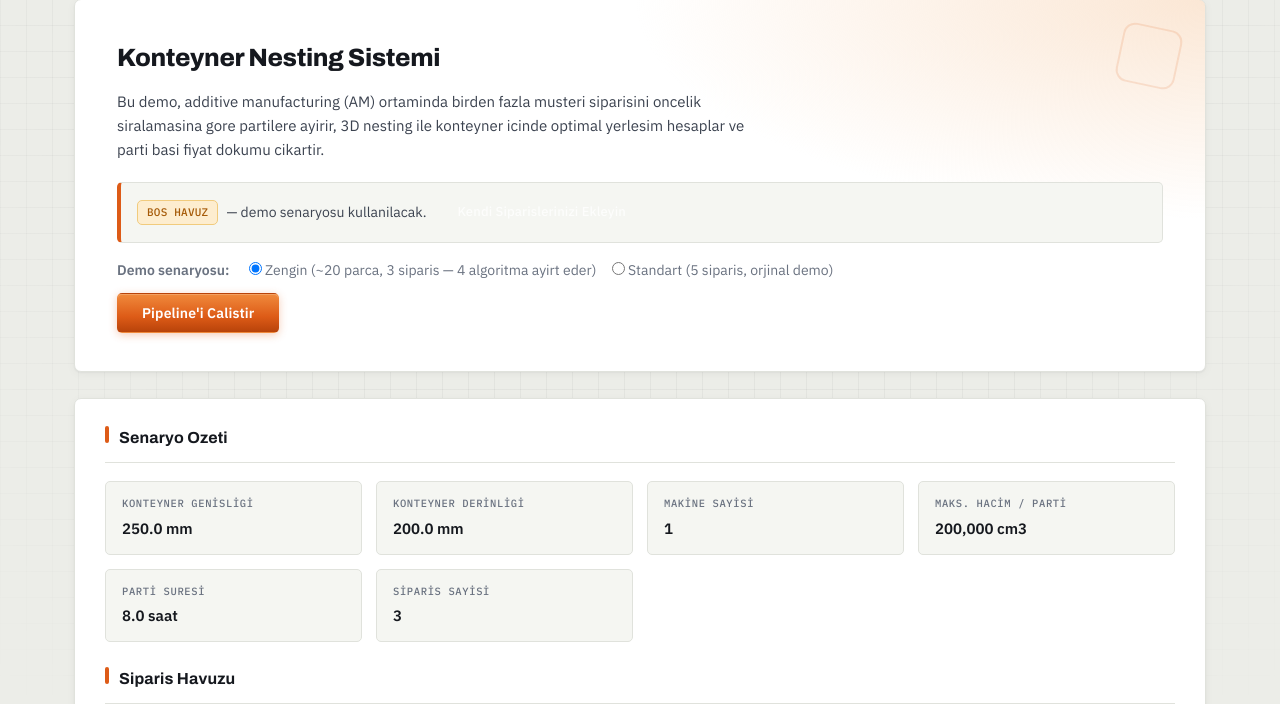
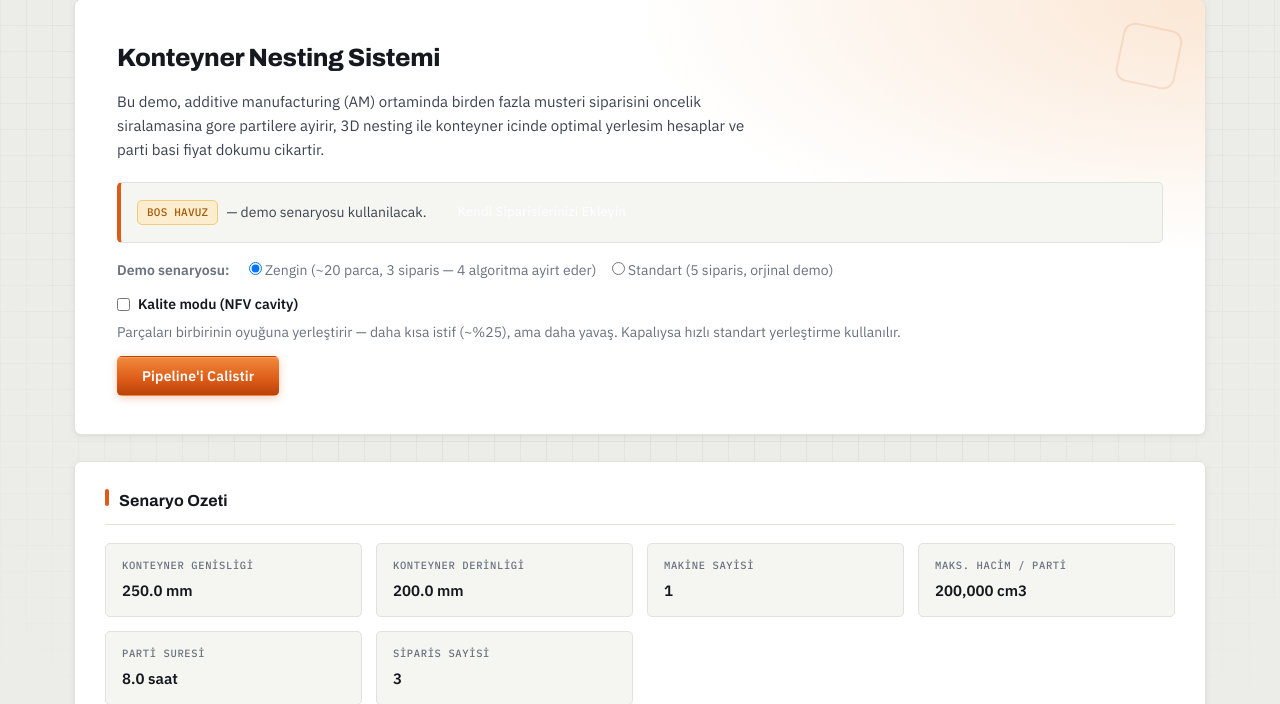
Before and after one commit to Eren845205/ie488-3d-nesting, a Flask app: page /?scenario=rich in a window 1280 px wide. Shown: the part 105-809 px from the top of the page. Run offline with Flask 3, Linux system fonts and the light colour scheme; some libraries are stand-ins or nearby versions.

Commit message:
feat(webapp): NFV kalite modu UI seçici (opt-in checkbox)
/run formuna "Kalite modu (NFV cavity)" checkbox → scenario["nesting_mode"].
Default kapalı (hızlı heightmap). UI→scenario→solve_nfv zinciri tamam.
43 webapp testi yeşil (3 yeni).

Co-Authored-By: Claude Opus 4.8 (1M context) <noreply@anthropic.com>
Claude-Session: https://claude.ai/code/session_01LmqhnGtoybCToUh3vynggL

```diff
--- a/src/webapp/app.py
+++ b/src/webapp/app.py
@@ -681,6 +681,11 @@ def _register_routes(
             scenario_type = (request.form.get("scenario_type") or "rich").strip()
             scenario = RICH_SCENARIO if scenario_type == "rich" else SCENARIO
             used_demo = True
+
+        # Nesting modu (opt-in NFV "kalite modu"): checkbox işaretliyse "nfv", aksi "heightmap".
+        # NFV cavity istifi daha kısa (Plan2 %25) ama daha yavaş; default hızlı heightmap.
+        nesting_mode = "nfv" if request.form.get("nesting_mode") == "nfv" else "heightmap"
+        scenario = {**scenario, "nesting_mode": nesting_mode}
 
         result = run_pipeline(scenario)
         result["used_demo"] = used_demo
--- a/src/webapp/templates/index.html
+++ b/src/webapp/templates/index.html
@@ -44,6 +44,17 @@
             </label>
         </div>
         {% endif %}
+        <div style="margin-bottom: 12px; font-size: 14px;">
+            <label style="cursor: pointer; display: inline-flex; align-items: center; gap: 8px;">
+                <input type="checkbox" name="nesting_mode" value="nfv"
+                       {% if nesting_mode == 'nfv' %}checked{% endif %}>
+                <span style="font-weight: 600;">Kalite modu (NFV cavity)</span>
+            </label>
+            <div style="margin-top: 4px; color: var(--color-text-muted);">
+                Parçaları birbirinin oyuğuna yerleştirir &mdash; daha kısa istif (~%25),
+                ama daha yavaş. Kapalıysa hızlı standart yerleştirme kullanılır.
+            </div>
+        </div>
         <button type="submit" class="btn btn-primary" id="run-btn">
             Pipeline&#39;i Calistir
         </button>
```
Also changed, not shown: tests/test_webapp_orders.py (+31 -0 lines).
